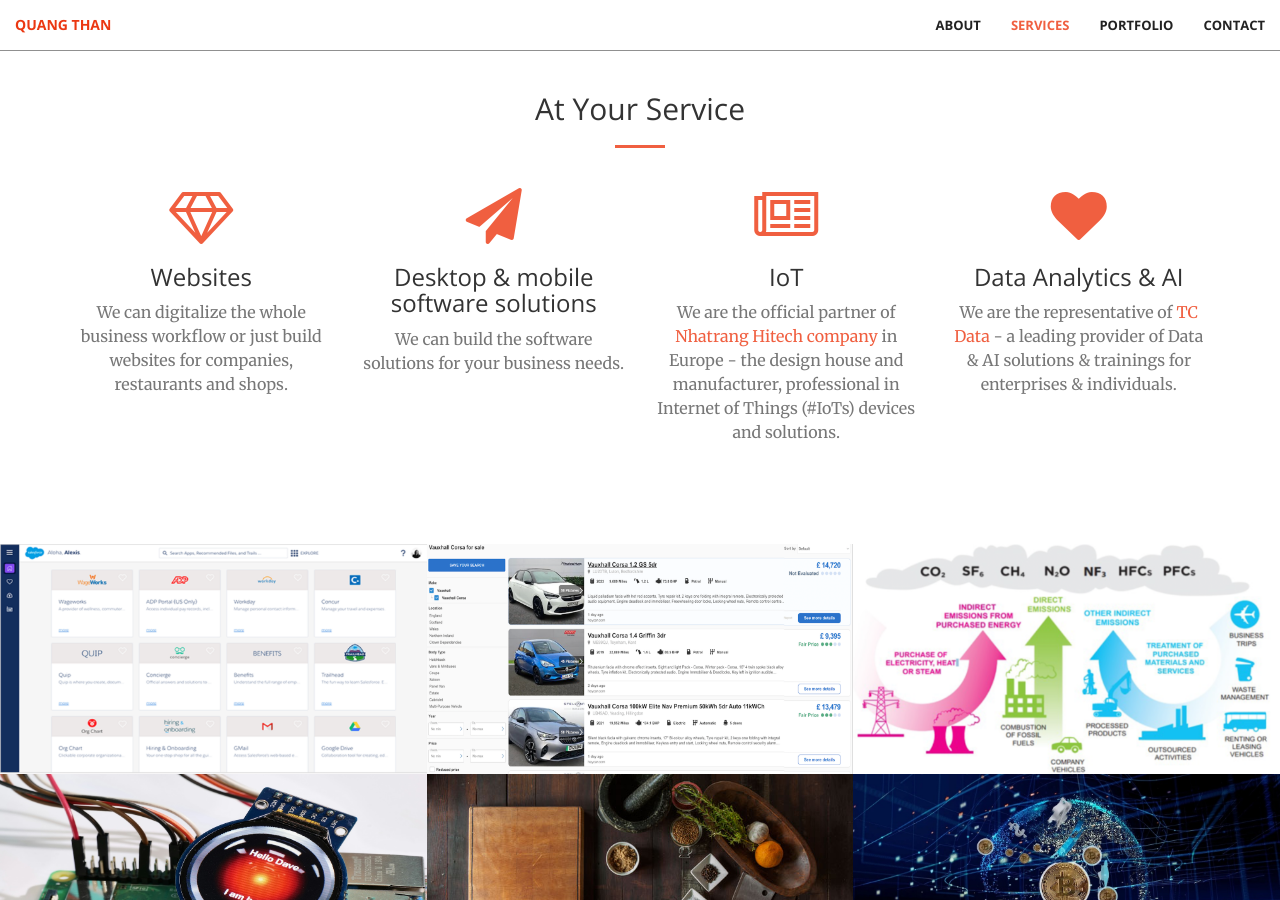
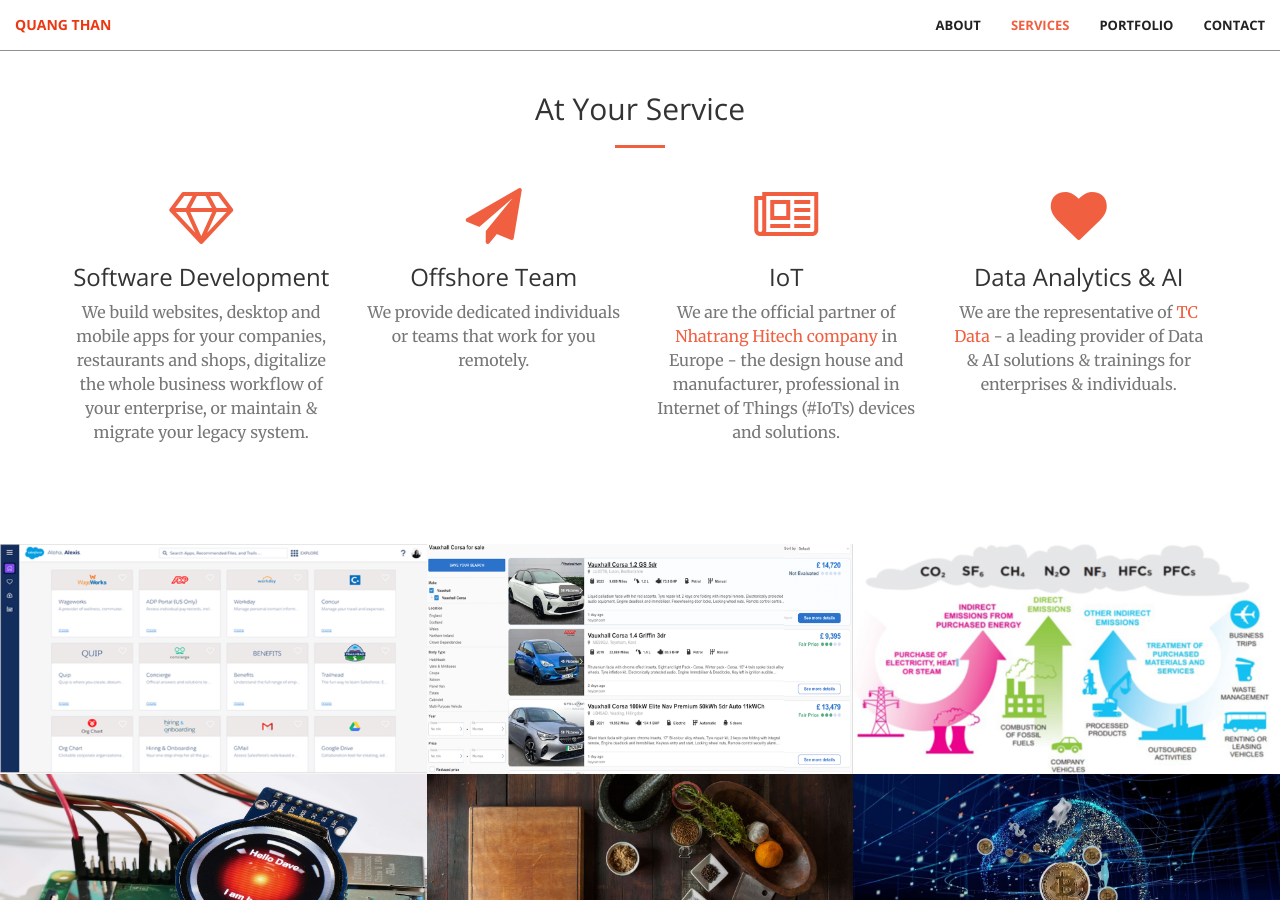
Before and after one commit to minhquangthan/quangthan.com, a Jekyll site: the page built from docs/index.html, in a window 1280 px wide and 900 px high, scrolled down 1326 px. Built offline with Jekyll 4.4.1, drawn with Linux system fonts in a browser that asks for light colours.

Commit message:
update services

```diff
--- a/docs/_includes/services.html
+++ b/docs/_includes/services.html
@@ -12,15 +12,15 @@
             <div class="col-lg-3 col-md-6 text-center">
                 <div class="service-box">
                     <i class="fa fa-4x fa-diamond wow bounceIn text-primary"></i>
-                    <h3>Websites</h3>
-                    <p class="text-muted">We can digitalize the whole business workflow or just build websites for companies, restaurants and shops.</p>
+                    <h3>Software Development</h3>
+                    <p class="text-muted">We build websites, desktop and mobile apps for your companies, restaurants and shops, digitalize the whole business workflow of your enterprise, or maintain & migrate your legacy system.</p>
                 </div>
             </div>
             <div class="col-lg-3 col-md-6 text-center">
                 <div class="service-box">
                     <i class="fa fa-4x fa-paper-plane wow bounceIn text-primary" data-wow-delay=".1s"></i>
-                    <h3>Desktop & mobile software solutions</h3>
-                    <p class="text-muted">We can build the software solutions for your business needs.</p>
+                    <h3>Offshore Team</h3>
+                    <p class="text-muted">We provide dedicated individuals or teams that work for you remotely.</p>
                 </div>
             </div>
             <div class="col-lg-3 col-md-6 text-center">
--- a/docs/js/creative.js
+++ b/docs/js/creative.js
@@ -1,5 +1,4 @@
 /*!
- * Quang Than - Creative Bootstrap Theme (http://startbootstrap.com)
  * Code licensed under the Apache License v2.0.
  * For details, see http://www.apache.org/licenses/LICENSE-2.0.
  */
```
